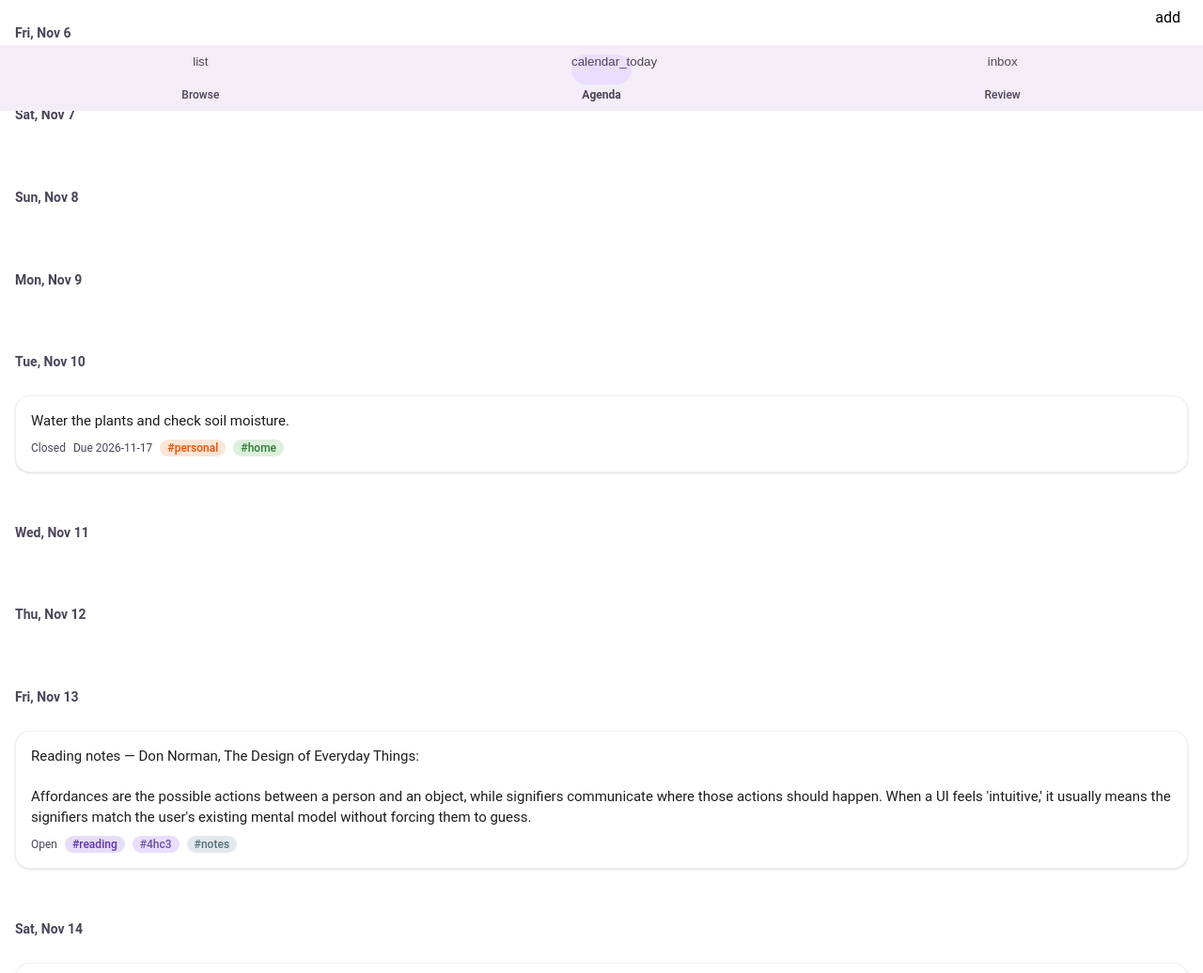
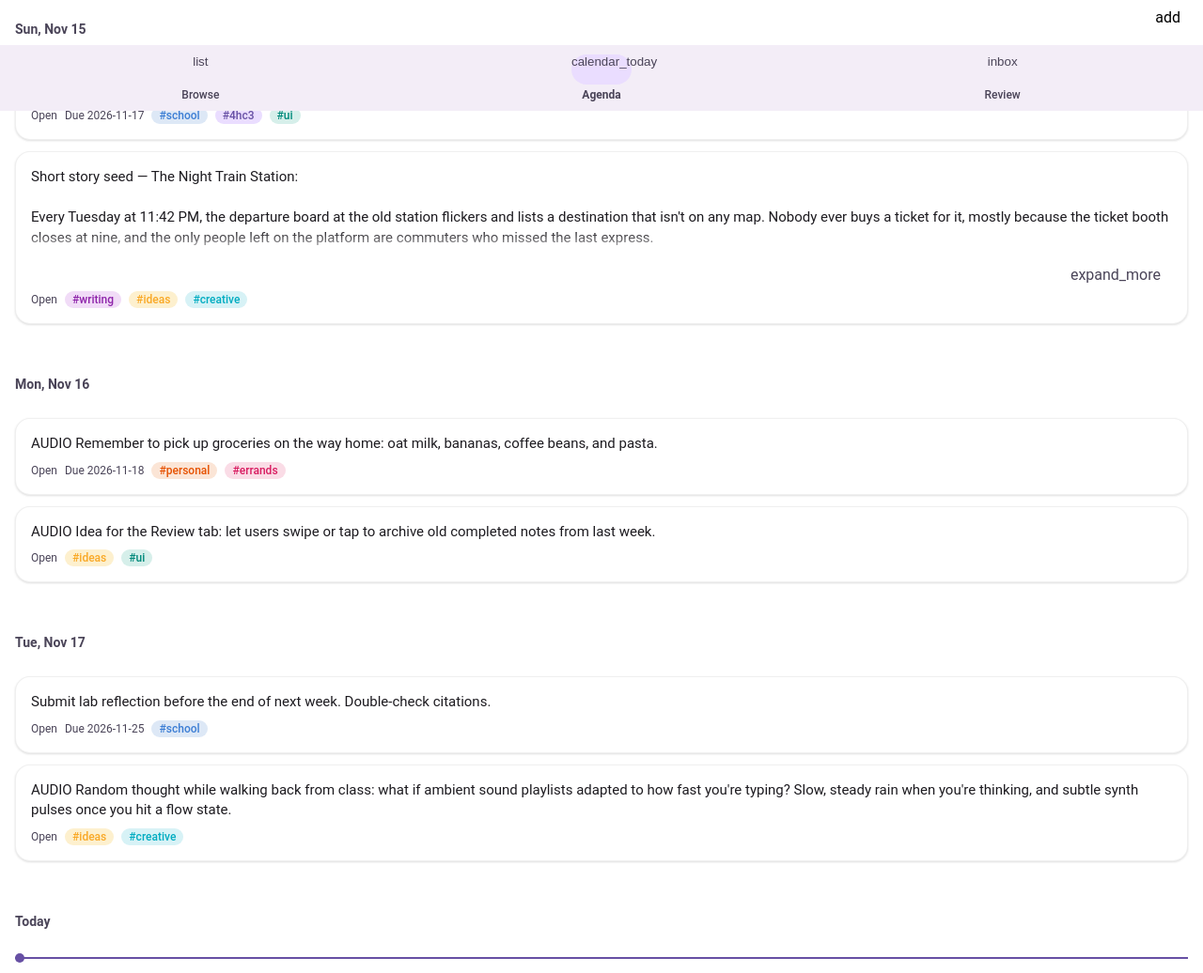
Before and after one commit to Dr-Geiskkovitch-McMaster/compsci-4hc3-fall-2026-milestone-3-group-4, a website: page index.html in a window 1280 px wide. Shown: the part 682-1718 px from the top of the page at 94% size. Drawn offline with nearby package versions, Linux system fonts and the light colour scheme.

Commit message:
adjusted formatting for agenda view to only show days with content. Added cursor

```diff
--- a/css/main.css
+++ b/css/main.css
@@ -556,3 +556,23 @@ html::-webkit-scrollbar {
 .agenda-day {
     margin-bottom: 2em;
 }
+
+.today-time-cursor {
+    position: relative;
+    width: 100%;
+    height: 2px;
+    background-color: var(--md-sys-color-primary);
+    margin: 2px 0;
+}
+
+.today-time-cursor::after {
+    content: '';
+    position: absolute;
+    left: 0;
+    top: 50%;
+    transform: translateY(-50%);
+    width: 10px;
+    height: 10px;
+    border-radius: 50%;
+    background-color: var(--md-sys-color-primary);
+}
--- a/js/agenda.js
+++ b/js/agenda.js
@@ -1,5 +1,5 @@
 import appData from './data.js';
-import { createAgendaCard } from './cards.js';
+import { createAddCard, createAgendaCard } from './cards.js';
 
 const DAYS_BEFORE = 20;
 const DAYS_AFTER = 20;
@@ -39,7 +39,11 @@ function buildDayMap(notes) {
 function createDaySection(offset, date, notes, todayKey) {
   const section = document.createElement('div');
   section.className = 'agenda-day card-list';
-  if (offset === 0) section.id = 'agenda-today';
+
+  const today = offset === 0;
+  const now = new Date();
+
+  if (today) section.id = 'agenda-today';
 
   const divider = document.createElement('md-divider');
   const heading = document.createElement('h1');
@@ -48,9 +52,24 @@ function createDaySection(offset, date, notes, todayKey) {
 
   section.append(divider, heading);
 
+  let cursorToBePlaced = today;
+
   for (const note of notes) {
+    if (cursorToBePlaced && new Date(note.createdAt) >= now) {
+        const cursor = document.createElement('div')
+        cursor.className = 'today-time-cursor'
+        section.appendChild(cursor)
+        cursorToBePlaced = false;
+    }
     section.appendChild(createAgendaCard(note, todayKey));
   }
+
+  if (cursorToBePlaced) {
+        const cursor = document.createElement('div')
+        cursor.className = 'today-time-cursor'
+        section.appendChild(cursor)
+        cursorToBePlaced = false;
+    }
 
   return section;
 }
@@ -69,6 +88,7 @@ export function renderAgendaView() {
     date.setDate(today.getDate() + offset);
     const key = toDateKey(date);
     const notesForDay = dayMap.get(key) ?? [];
+    if (offset !== 0 && notesForDay.length === 0) continue;
     fragment.appendChild(createDaySection(offset, date, notesForDay, todayKey));
   }
 
--- a/js/create.js
+++ b/js/create.js
@@ -73,6 +73,7 @@ submitButton.addEventListener('click', () => {
   });
   renderAgendaView();
   renderBrowseView();
+  Review
 
   textarea.value = "";
   closePanel();
```
